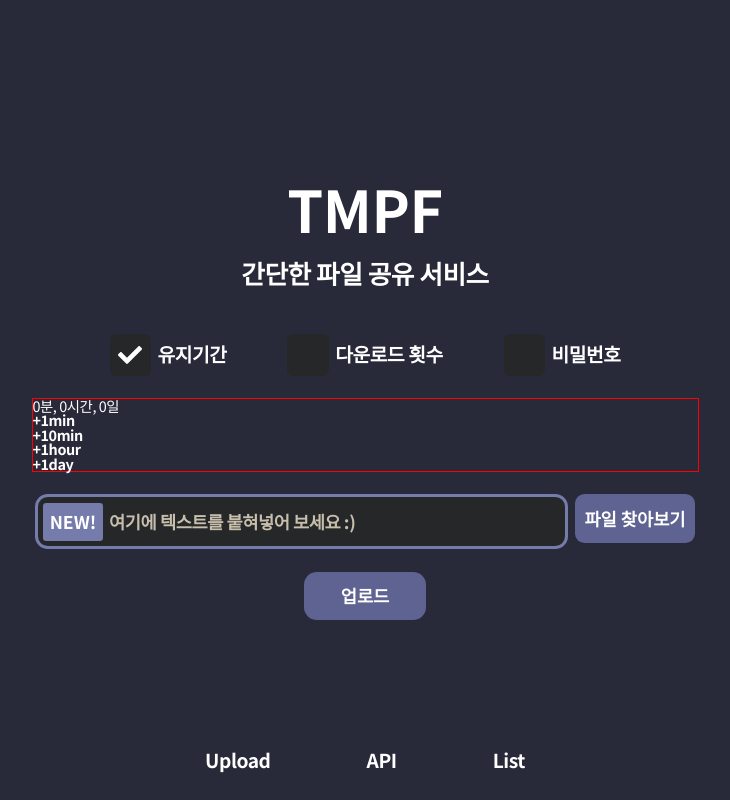
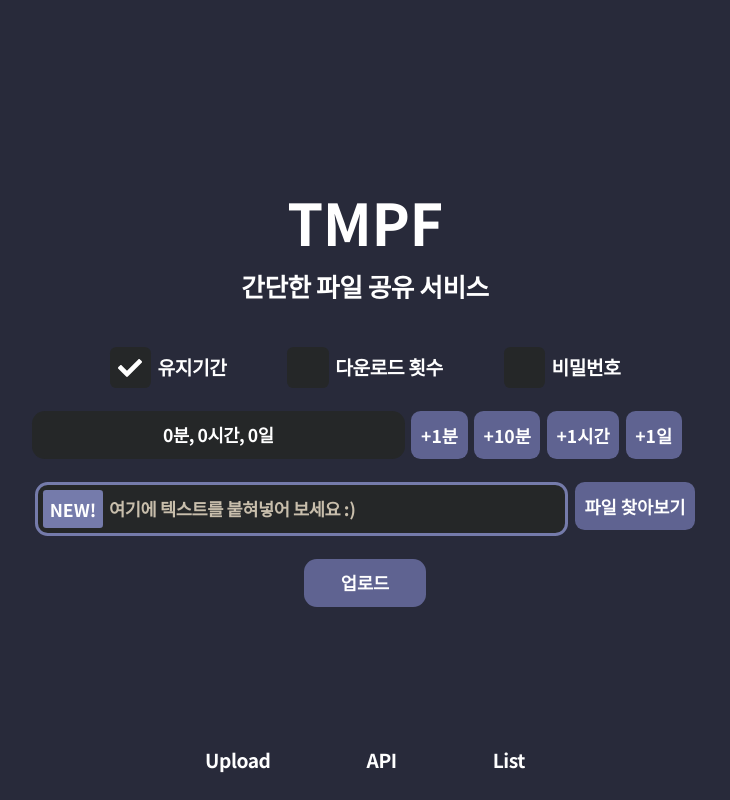
Before and after one commit to tempfiles-team/tempfiles-frontend-v2, a React (Vite) app: page / in a window 1280 px wide. Both pictures are taken after a click on the element "유지기간". Shown: the whole page, without its empty margins (275-1005 px from the left). Built offline with nearby package versions, Linux system fonts and the light colour scheme; a web font is replaced by a local one.

Commit message:
feat: add button component & expire time component complete

```diff
--- /dev/null
+++ b/src/components/common/Button/index.tsx
@@ -0,0 +1,12 @@
+import React from 'react';
+
+import * as S from './styled';
+
+export interface ButtonProps {
+  children: React.ReactNode;
+  onClick?: () => void;
+}
+
+export const Button: React.FC<ButtonProps> = ({ children, onClick }) => {
+  return <S.ButtonElement onClick={onClick}>{children}</S.ButtonElement>;
+};
--- /dev/null
+++ b/src/components/common/Button/styled.ts
@@ -0,0 +1,12 @@
+import styled from '@emotion/styled';
+
+import { colors } from '@/styles';
+
+export const ButtonElement = styled.button`
+  border: none;
+  padding: 0.74rem 0.6rem;
+  font-size: 1.1rem;
+  font-weight: 600;
+  background-color: ${colors.primary};
+  border-radius: 0.6rem;
+`;
--- a/src/components/common/index.ts
+++ b/src/components/common/index.ts
@@ -1,2 +1,3 @@
 export * from './Text';
 export * from './Navbar';
+export * from './Button';
--- a/src/components/main/expireTime/index.tsx
+++ b/src/components/main/expireTime/index.tsx
@@ -1,6 +1,7 @@
 import React from 'react';
 
 import { ExpireTimeValues } from '@/pages';
+import { Button } from '@/components/common';
 
 import * as S from './styled';
 
@@ -10,15 +11,21 @@ export interface ExpireTimeProps {
 }
 
 export const ExpireTime: React.FC<ExpireTimeProps> = ({ onExpireTimeClick, expireTime }) => {
+  const onMinuteClick = (min: number) => {
+    onExpireTimeClick('minute', expireTime.minute + min);
+  };
+
   return (
     <S.ExpireTimeContainer>
-      <span>
-        {expireTime.minute}분, {expireTime.hour}시간, {expireTime.day}일
-      </span>
-      <h1 onClick={() => onExpireTimeClick('minute', expireTime.minute + 1)}>+1min</h1>
-      <h1 onClick={() => onExpireTimeClick('minute', expireTime.minute + 10)}>+10min</h1>
-      <h1 onClick={() => onExpireTimeClick('hour', expireTime.hour + 1)}>+1hour</h1>
-      <h1 onClick={() => onExpireTimeClick('day', expireTime.day + 1)}>+1day</h1>
+      <S.ExpireTimeTextWrapper>
+        <S.ExpireTimeText>
+          {expireTime.minute}분, {expireTime.hour}시간, {expireTime.day}일
+        </S.ExpireTimeText>
+      </S.ExpireTimeTextWrapper>
+      <Button onClick={() => onMinuteClick(1)}>+1분</Button>
+      <Button onClick={() => onMinuteClick(10)}>+10분</Button>
+      <Button onClick={() => onExpireTimeClick('hour', expireTime.hour + 1)}>+1시간</Button>
+      <Button onClick={() => onExpireTimeClick('day', expireTime.day + 1)}>+1일</Button>
     </S.ExpireTimeContainer>
   );
 };
--- a/src/components/main/expireTime/styled.ts
+++ b/src/components/main/expireTime/styled.ts
@@ -2,5 +2,22 @@ import styled from '@emotion/styled';
 
 export const ExpireTimeContainer = styled.div`
   width: 58%;
-  border: 1px solid red;
+  display: flex;
+  column-gap: 0.4rem;
 `;
+
+export const ExpireTimeTextWrapper = styled.span`
+  display: flex;
+  align-items: center;
+  justify-content: center;
+  width: 56%;
+  padding: 0.34rem;
+  column-gap: 0.4rem;
+  background-color: #252728;
+  border-radius: 0.8rem;
+`;
+
+export const ExpireTimeText = styled.span`
+  font-size: 1.1rem;
+  font-weight: 700;
+`;
--- a/src/pages/main/index.tsx
+++ b/src/pages/main/index.tsx
@@ -2,7 +2,7 @@ import React, { useRef, useState } from 'react';
 import { FaCheck } from 'react-icons/fa';
 
 import { UPLOAD_OPTIONS_LIST } from '@/constant';
-import { ExpireTime } from '@/components';
+import { Button, ExpireTime } from '@/components';
 
 import * as S from './styled';
 
@@ -84,7 +84,7 @@ export const MainPage: React.FC = () => {
             ></S.MainPageTextArea>
           )}
         </S.MainPageTextWrapper>
-        {!textClick && <S.MainPageFindButton>파일 찾아보기</S.MainPageFindButton>}
+        {!textClick && <Button>파일 찾아보기</Button>}
       </S.MainPageFindContainer>
       <S.MainPageUploadButton>업로드</S.MainPageUploadButton>
     </S.MainPageContainer>
```
